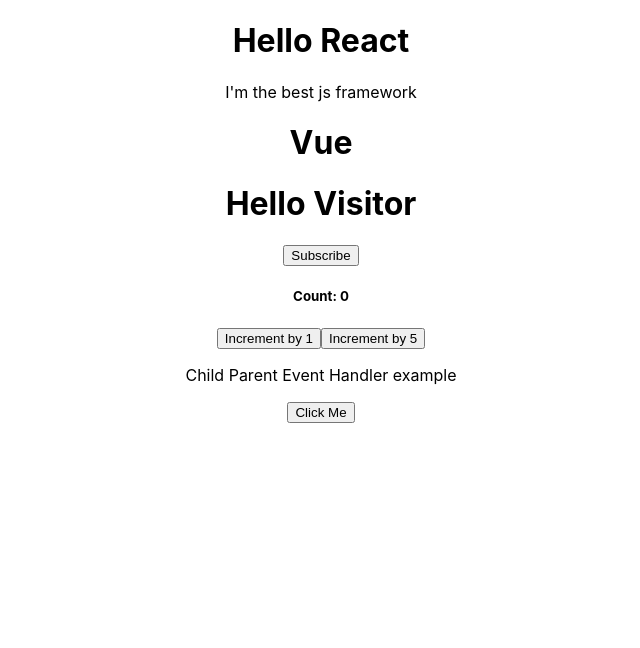
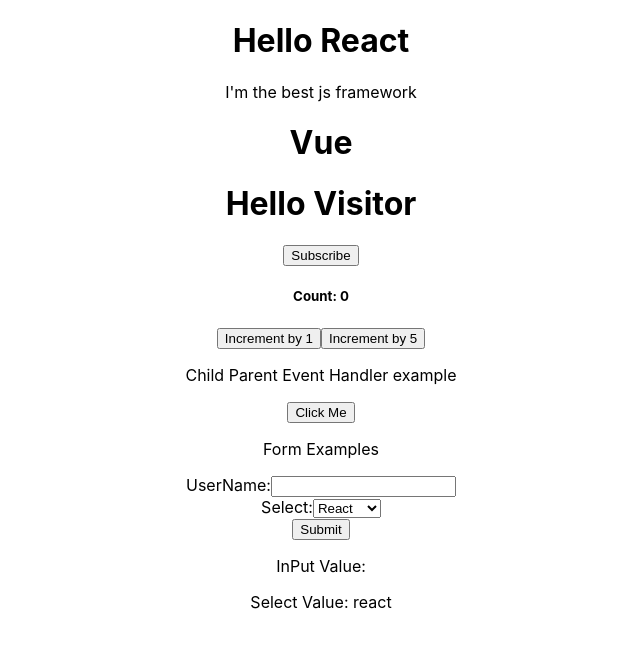
Before and after one commit to Nickx58/react, a React (Create React App) app: page / in a window 1280 px wide. Shown: the top 648 px of the page, without its empty margins (319-959 px from the left). Built offline with nearby package versions, Linux system fonts and the light colour scheme.

Commit message:
React Handling Form valueS

```diff
--- a/src/App.js
+++ b/src/App.js
@@ -4,6 +4,7 @@
 import Message from "./components/Message";
 import Counter from "./components/Counter";
 import ParentComponent from "./components/ParentComponent";
+import Form from "./components/Form";
 import "./App.css";
 
 function App() {
@@ -17,6 +18,8 @@
       <Counter />
       <p>Child Parent Event Handler example</p>
       <ParentComponent />
+      <p> Form Examples </p>
+      <Form />
     </div>
   );
 }
--- /dev/null
+++ b/src/components/Form.js
@@ -0,0 +1,56 @@
+import React, { Component } from "react";
+
+class Form extends Component {
+  state = {
+    userName: "",
+    select: "react",
+  };
+
+  handleInputChange = (e) => {
+    this.setState({
+      userName: e.target.value,
+    });
+  };
+
+  handleSelectChange = (e) => {
+    this.setState({
+      select: e.target.value,
+    });
+  };
+
+  handleFormSubmit = (e) => {
+    const { userName, select } = this.state;
+    alert(`${userName} ${select}`);
+    e.preventDefault();
+  };
+  render() {
+    const { userName, select } = this.state;
+    return (
+      <>
+        <form onSubmit={this.handleFormSubmit}>
+          <div>
+            <label>UserName:</label>
+            <input
+              type="text"
+              value={userName}
+              onChange={this.handleInputChange}
+            />
+          </div>
+          <div>
+            <label>Select:</label>
+            <select value={select} onChange={this.handleSelectChange}>
+              <option value="react">React</option>
+              <option value="vue">Vue</option>
+              <option value="angular">Angular</option>
+            </select>
+          </div>
+          <button type="submit">Submit</button>
+        </form>
+        <p>InPut Value: {userName}</p>
+        <p>Select Value: {select}</p>
+      </>
+    );
+  }
+}
+
+export default Form;
```
